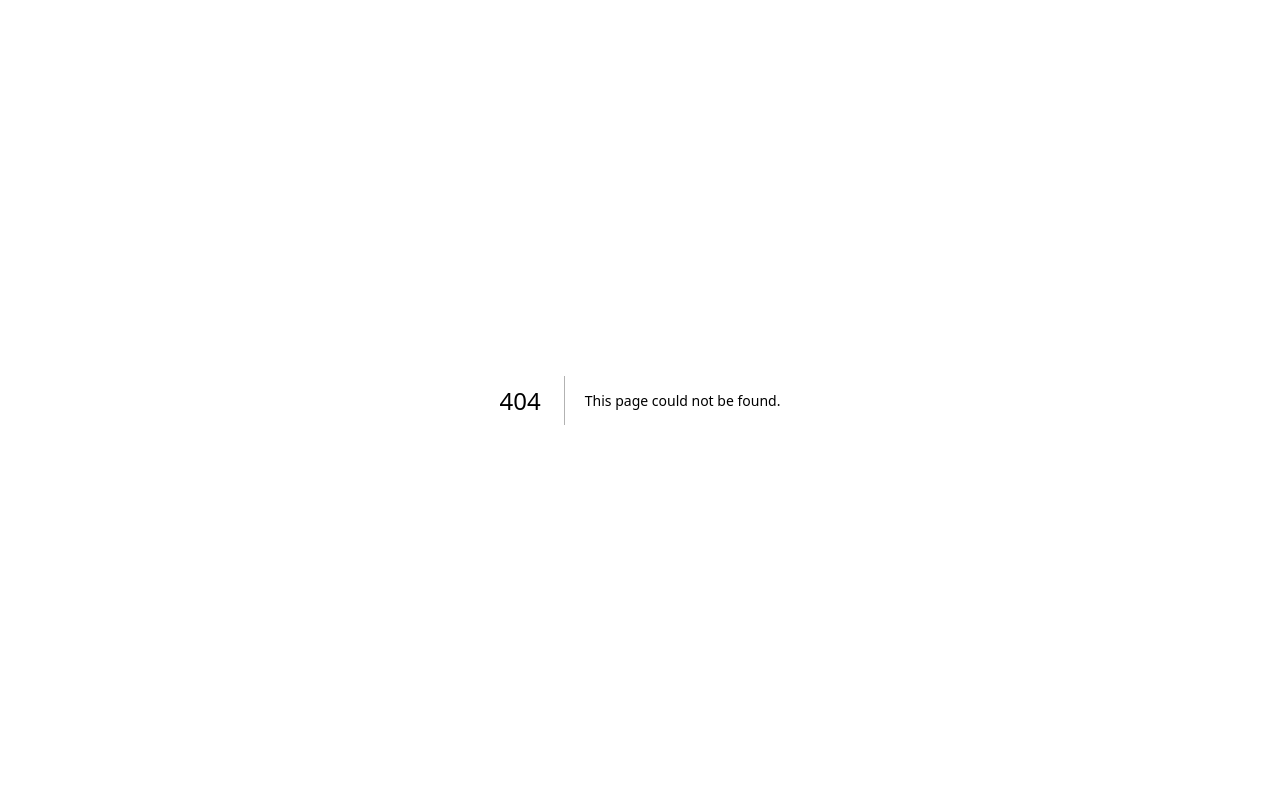
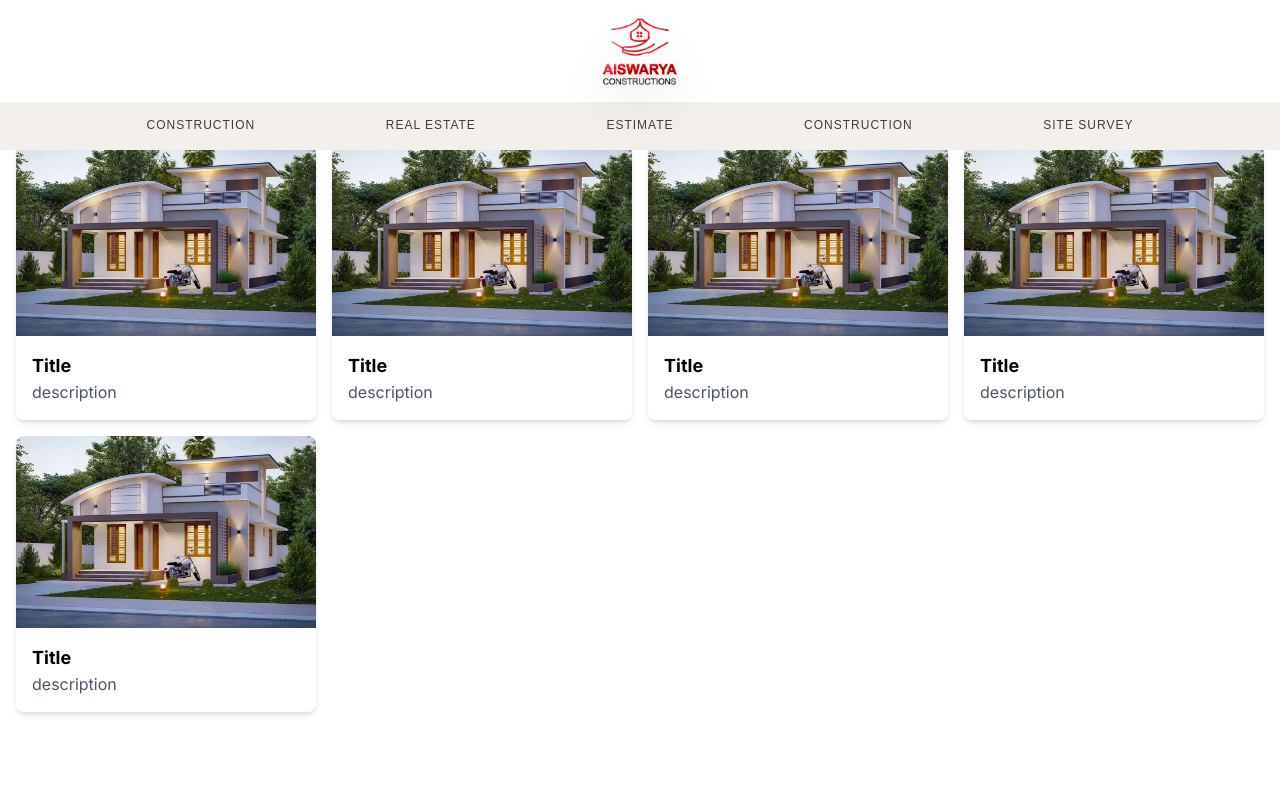
Before and after one commit to arOmal-5/Aiswarya-constructions, a Next.js app: page /featured-listing in a window 1280 px wide. Before the commit this address had no page. Shown: the top 800 px of the page. Built offline with nearby package versions, Linux system fonts and the light colour scheme.

Commit message:
update-01-07-14

```diff
--- a/app/components/Header.jsx
+++ b/app/components/Header.jsx
@@ -1,8 +1,42 @@
+'use client';
 
-import React from 'react'
+
+import React, { useEffect, useState } from 'react'
+import { TiThMenu } from "react-icons/ti";
+import logo from '../../public/logo.png'
+import Image from 'next/image';
+import  './header.css'
 
 
 const Header = () => {
+
+
+  const [isChecked, setIsChecked] = useState(false);
+
+  const [scrolling, setScrolling] = useState(false);
+
+
+    useEffect(() => {
+    const toggleButton = document.getElementById('toggle');
+    toggleButton.addEventListener('click', () => {
+      setIsChecked(!isChecked);
+    });
+  }, [isChecked]);
+
+
+
+    useEffect(() => {
+    window.addEventListener('scroll', handleScroll);
+    return () => window.removeEventListener('scroll', handleScroll);
+  }, []);
+
+  const handleScroll = () => {
+    if (window.scrollY > 0) {
+      setScrolling(true);
+    } else {
+      setScrolling(false);
+    }
+  };
 
 
   return (
@@ -10,7 +44,38 @@ const Header = () => {
 
     <>
 
-<div>
+<div className='sticky top-0 z-10' >
+
+
+  <div className= 'navbar'>
+<div className='sm:flex-col flex w-full justify-evenly items-center'>
+<Image  src={logo} alt="Image"
+      className="w-20rem  drop-shadow-2xl drop p-4"
+     style={{width:'7rem', opacity:'1'}} />
+
+<button
+        className={`md:hidden block w-8 h-3   rounded-full ${isChecked? 'checked' : ''}`}
+        id="toggle"
+      >
+       <TiThMenu className='text-3xl' />
+      </button>
+</div>
+
+
+<nav className='w-full'>
+
+      <ul
+        className={`nav-items md:flex  justify-evenly  w-full p-0 my-3 sm:my-0 sm:p-4 items-center md:flex-row  ${isChecked? 'phnnav' : 'hidden'}`}
+        id="nav-items"
+      >
+        <li className="li md:w-auto w-full text-center md:text-left ">CONSTRUCTION</li>
+        <li className="li md:w-auto w-full text-center md:text-left">REAL ESTATE</li>
+        <li className="li md:w-auto w-full text-center md:text-left">ESTIMATE</li>
+        <li className="li md:w-auto w-full text-center md:text-left">CONSTRUCTION</li>
+        <li className="li md:w-auto w-full text-center md:text-left">SITE SURVEY</li>
+      </ul>
+    </nav>
+</div>
 
     </div>
 
--- a/app/components/Main.jsx
+++ b/app/components/Main.jsx
@@ -2,11 +2,11 @@
 
 import React, { useEffect, useState } from 'react'
 import Image from 'next/image';
-import logo from '../../public/logo.png'
+
 import img from '../../public/Assets/bg.png'
 import './main.css'
 import {Pacifico} from "next/font/google";
-import { TiThMenu } from "react-icons/ti";
+
 import { useSpring, animated } from '@react-spring/web'
 
 const pacifico = Pacifico({
@@ -23,11 +23,11 @@ const Main = () => {
     to: { x: 100 },
   })
 
-  const [scrolling, setScrolling] = useState(false);
+
 
   const [text, setText] = useState('build');
 
-  const [isChecked, setIsChecked] = useState(false);
+
 
   useEffect(() => {
     const imageContainer = document.querySelector('.image-container');
@@ -60,27 +60,13 @@ const Main = () => {
   }, [text]);
 
 
-  useEffect(() => {
-    const toggleButton = document.getElementById('toggle');
-    toggleButton.addEventListener('click', () => {
-      setIsChecked(!isChecked);
-    });
-  }, [isChecked]);
 
 
-  useEffect(() => {
-    window.addEventListener('scroll', handleScroll);
-    return () => window.removeEventListener('scroll', handleScroll);
-  }, []);
 
 
-  const handleScroll = () => {
-    if (window.scrollY > 0) {
-      setScrolling(true);
-    } else {
-      setScrolling(false);
-    }
-  };
+
+
+
 
   return (
     <>
@@ -92,33 +78,7 @@ const Main = () => {
 
 
 
-<div className={scrolling ? 'navbar-scrolled' : 'navbar'}>
-<div>
-<Image  src={logo} alt="Image"
-      className="w-20rem  drop-shadow-2xl drop"
-     style={{width:'7rem', opacity:'1'}} />
-</div>
-<button
-        className={`md:hidden block w-8 h-8  rounded-full ${isChecked? 'checked' : ''}`}
-        id="toggle"
-      >
-       <TiThMenu className='text-3xl' />
-      </button>
 
-<nav className='w-full'>
-
-      <ul
-        className={`nav-items md:flex flex-col justify-evenly  w-full  items-center md:flex-row ${isChecked? 'phnnav' : 'hidden'}`}
-        id="nav-items"
-      >
-        <li className="li md:w-auto w-full text-center md:text-left">CONSTRUCTION</li>
-        <li className="li md:w-auto w-full text-center md:text-left">REAL ESTATE</li>
-        <li className="li md:w-auto w-full text-center md:text-left">ESTIMATE</li>
-        <li className="li md:w-auto w-full text-center md:text-left">CONSTRUCTION</li>
-        <li className="li md:w-auto w-full text-center md:text-left">SITE SURVEY</li>
-      </ul>
-    </nav>
-</div>
 
 <div className="image-container flex ">
 <div className=" flex  gap-3 text-white text-3xl md:text-6xl">
--- a/app/components/Part1.jsx
+++ b/app/components/Part1.jsx
@@ -1,46 +1,44 @@
-import Image from 'next/image'
-import React from 'react'
-import btn5 from '../../public/Assets/btn5.png'
-import './part1.css'
-import { motion } from "framer-motion"
+'use client';
+
+import Image from 'next/image';
+import React from 'react';
+import btn5 from '../../public/Assets/btn5.png';
+import './part1.css';
+import { motion } from 'framer-motion';
+import Link from 'next/link';
+import { usePathname } from 'next/navigation';
+
 
 const Part1 = () => {
+  const pathname = usePathname();
+
   return (
-    <>
+    <div className="container flex flex-col justify-center items-center">
+      <div className="nextmove flex flex-col gap-4 justify-center items-center mt-10">
+        <h1 className="md:text-2xl">WHAT'S YOUR NEXT MOVE?</h1>
+        <Link
+          href="/featured-listing"
+          className={`btn-1 flex justify-center items-center p-2 ${pathname === '/'? 'link active' : 'link'}`}
+          style={{
+            backgroundImage: `url(${btn5.src})`,
+            backgroundSize: 'contain',
+            backgroundRepeat: 'no-repeat',
+            opacity: 0.9,
+          }}
+        >
+          <h1>VIEW OUR FEATURED LISTING</h1>
+        </Link>
 
+        <ul className="flex flex-col gap-4 md:gap-0 justify-evenly md:flex-row">
+          <li className="li-1">CONSTRUCTION</li>
+          <li className="li-2">REAL ESTATE</li>
+          <li className="li-3">ESTIMATE</li>
+          <li className="li-4">BUILDING PLAN</li>
+          <li className="li-5">SITE SURVEY</li>
+        </ul>
+      </div>
+    </div>
+  );
+};
 
-    <div className=''>
-
-
-
-
-        <div className='nextmove flex mt-10 flex-col gap-4 justify-center items-center'>
-        <h1 className='md:text-2xl'>WHAT'S YOUR NEXT MOVE ?</h1>
-        <div
-        className='btn-1 flex justify-center items-center p-2 '
-         style={{backgroundImage:`url(${btn5.src})`, backgroundSize:'contain', backgroundRepeat:'no-repeat', opacity:'09',}}>
-           <h1>VIEW OUT FEAUTURED LISTING</h1>
-
-
-        </div>
-
-        <ul className='flex flex-col gap-4 md:gap-0  justify-evenly md:flex-row '>
-            <li className='li-1'>CONSTRUCTION</li>
-            <li className='li-2'>REAL ESTATE</li>
-            <li className='li-3'>ESTIMATE</li>
-            <li className='li-4'>BUILDING PLAN</li>
-        <li className='li-5'>SITE SURVEY</li>
-        </ul>
-
-
-
-
-        </div>
-    </div>
-
-
-    </>
-  )
-}
-
-export default Part1
+export default Part1;
--- /dev/null
+++ b/app/components/header.css
@@ -0,0 +1,44 @@
+.navbar {
+    height: 8rem;
+    display: flex;
+    flex-direction: column;
+    justify-content: space-between;
+    align-items: center;
+    position: sticky;
+    top: 0;
+    transition: background-color 0.3s; /* Add a transition effect */
+    font-family: Quattrocento;
+    color: rgb(0, 0, 0);
+    background-color: rgb(255, 255, 255);
+    z-index: +1;
+  }
+  .navbar li:hover{
+    @apply cursor-pointer text-white transition ease-in;
+
+  }
+
+
+
+
+
+
+  .phnnav{
+    display: flex;
+    flex-direction: column;
+    gap: 0.5rem;
+    padding: 0 4px 6px 0px ;
+
+
+  }
+
+  nav{
+
+    background-color: #f3efea;
+    font-family: proxima-nova, sans-serif;
+    font-size: 12px;
+    color: #3d3d3d;
+    font-weight: 400;
+    line-height: 1.3em;
+    letter-spacing: 1px;
+    text-transform: uppercase;
+  }
--- /dev/null
+++ b/app/featured-listing/page.jsx
@@ -0,0 +1,93 @@
+import Image from 'next/image';
+import React from 'react';
+import houseImg from '../../public/Assets/house-1.jpg';
+
+const Page = () => {
+  return (
+    <div className="container mx-auto p-4">
+      <div className="grid grid-cols-1 sm:grid-cols-2 md:grid-cols-3 lg:grid-cols-4 gap-4">
+        <div
+          className="max-w-sm bg-white rounded-lg shadow-md overflow-hidden"
+        >
+          {houseImg && (
+            <Image
+              src={houseImg}
+              alt=""
+              className="w-full h-48 object-cover"
+            />
+          )}
+          <div className="p-4">
+            <h5 className="text-lg font-bold">Title</h5>
+            <p className="text-gray-600">description</p>
+          </div>
+        </div>
+
+        <div
+          className="max-w-sm bg-white rounded-lg shadow-md overflow-hidden"
+        >
+          {houseImg && (
+            <Image
+              src={houseImg}
+              alt=""
+              className="w-full h-48 object-cover"
+            />
+          )}
+          <div className="p-4">
+            <h5 className="text-lg font-bold">Title</h5>
+            <p className="text-gray-600">description</p>
+          </div>
+        </div>
+
+        <div
+          className="max-w-sm bg-white rounded-lg shadow-md overflow-hidden"
+        >
+          {houseImg && (
+            <Image
+              src={houseImg}
+              alt=""
+              className="w-full h-48 object-cover"
+            />
+          )}
+          <div className="p-4">
+            <h5 className="text-lg font-bold">Title</h5>
+            <p className="text-gray-600">description</p>
+          </div>
+        </div>
+
+        <div
+          className="max-w-sm bg-white rounded-lg shadow-md overflow-hidden"
+        >
+          {houseImg && (
+            <Image
+              src={houseImg}
+              alt=""
+              className="w-full h-48 object-cover"
+            />
+          )}
+          <div className="p-4">
+            <h5 className="text-lg font-bold">Title</h5>
+            <p className="text-gray-600">description</p>
+          </div>
+        </div>
+
+        <div
+          className="max-w-sm bg-white rounded-lg shadow-md overflow-hidden"
+        >
+          {houseImg && (
+            <Image
+              src={houseImg}
+              alt=""
+              className="w-full h-48 object-cover"
+            />
+          )}
+          <div className="p-4">
+            <h5 className="text-lg font-bold">Title</h5>
+            <p className="text-gray-600">description</p>
+          </div>
+        </div>
+      </div>
+    </div>
+  );
+};
+
+export default Page;
--- /dev/null
+++ b/app/not-found.js
@@ -0,0 +1,9 @@
+import React from 'react'
+
+const notfound = () => {
+  return (
+    <div>not-found</div>
+  )
+}
+
+export default notfound
```
Also changed, not shown: app/components/main.css (+0 -44 lines), public/Assets/house-1.jpg (added).
